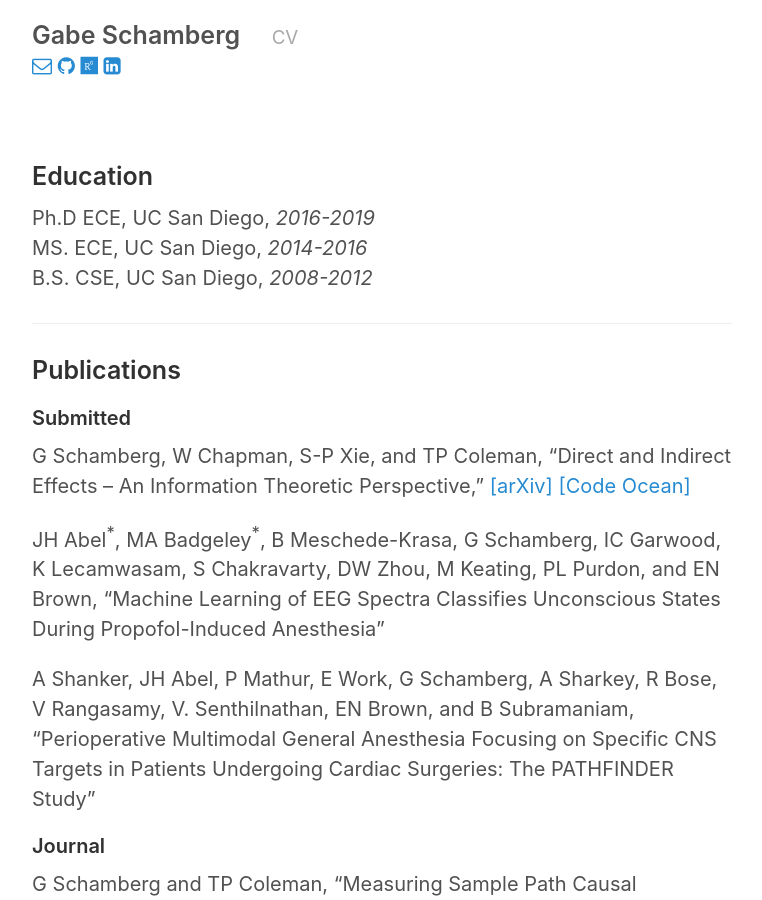
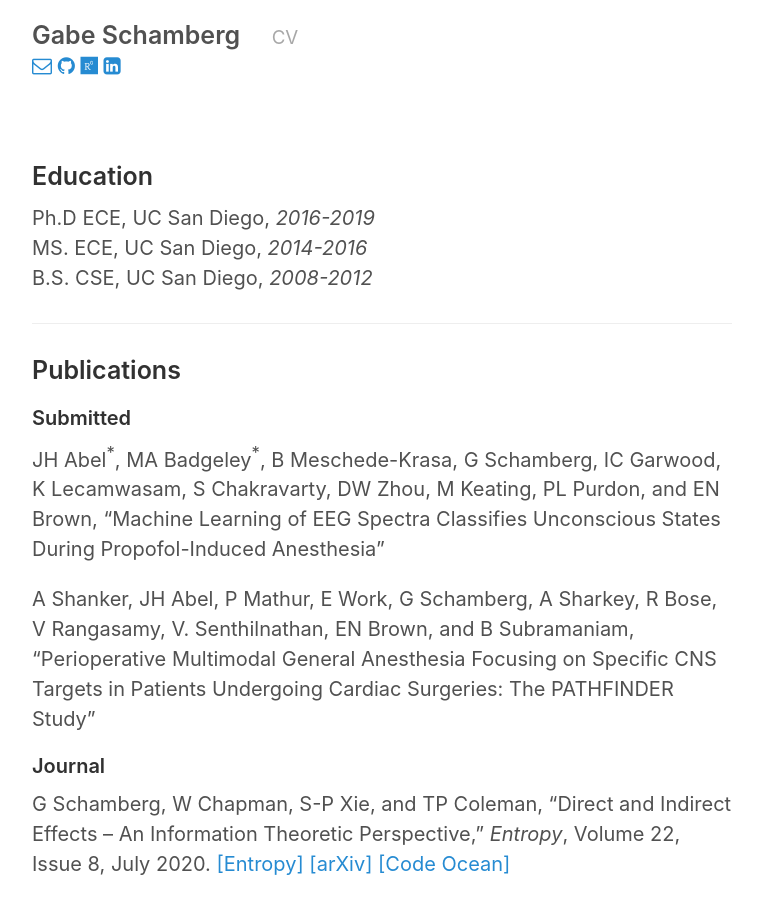
Before and after one commit to gabeschamberg/gabeschamberg.github.io, a Jekyll site: the page built from cv.md, in a window 1280 px wide and 900 px high. Shown: the whole window, without its empty margins (258-1020 px from the left). Built offline with Jekyll 4.4.1, drawn with Linux system fonts in a browser that asks for light colours; nearby versions of some CDN libraries; a style sheet for code colours, icons or effects is not loaded.

Commit message:
updated cv

```diff
--- a/cv.md
+++ b/cv.md
@@ -15,15 +15,16 @@ B.S. CSE, UC San Diego, *2008-2012*
 
 #### Submitted
 
-G Schamberg, W Chapman, S-P Xie, and TP Coleman, "Direct and Indirect Effects -- An Information Theoretic Perspective,"
-[[arXiv]](https://arxiv.org/abs/1912.10508)
-[[Code Ocean]](https://doi.org/10.24433/CO.5484914.v1)
-
 JH Abel<sup>\*</sup>, MA Badgeley<sup>\*</sup>, B Meschede-Krasa, G Schamberg, IC Garwood, K Lecamwasam, S Chakravarty, DW Zhou, M Keating, PL Purdon, and EN Brown, "Machine Learning of EEG Spectra Classifies Unconscious States During Propofol-Induced Anesthesia"
 
 A Shanker, JH Abel, P Mathur, E Work, G Schamberg, A Sharkey, R Bose, V Rangasamy, V. Senthilnathan, EN Brown, and B Subramaniam, “Perioperative Multimodal General Anesthesia Focusing on Specific CNS Targets in Patients Undergoing Cardiac Surgeries: The PATHFINDER Study”
 
 #### Journal
+
+G Schamberg, W Chapman, S-P Xie, and TP Coleman, "Direct and Indirect Effects -- An Information Theoretic Perspective," *Entropy*, Volume 22, Issue 8, July 2020.
+[[Entropy]](https://www.mdpi.com/1099-4300/22/8/854)
+[[arXiv]](https://arxiv.org/abs/1912.10508)
+[[Code Ocean]](https://doi.org/10.24433/CO.5484914.v1)
 
 G Schamberg and TP Coleman, "Measuring Sample Path Causal Influences with Relative Entropy," *IEEE Transactions on Information Theory*, Volume 66, Issue 5, May 2020.
 [[arXiv]](https://arxiv.org/abs/1810.05250)[[IEEE Xplore]](https://ieeexplore.ieee.org/document/8856271)[[Code Ocean]](https://codeocean.com/capsule/8353473/tree/v1)
```
